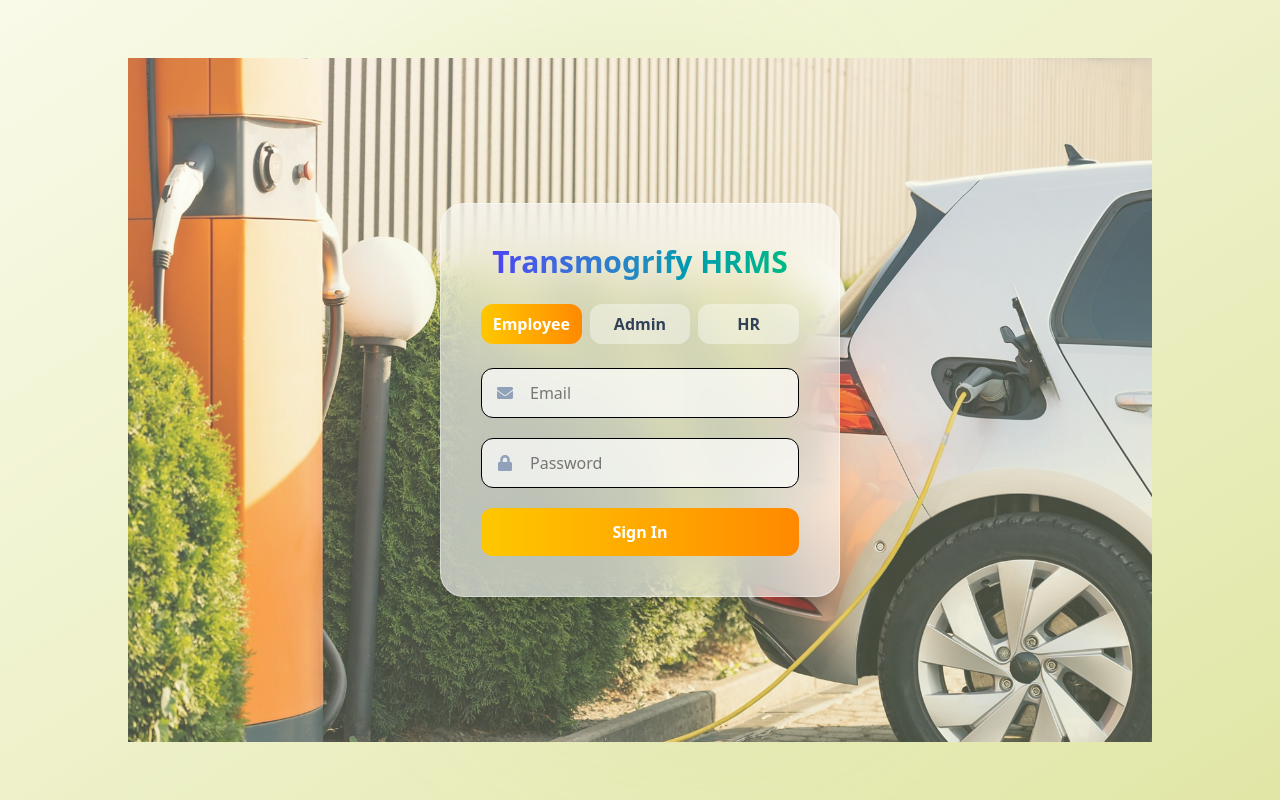
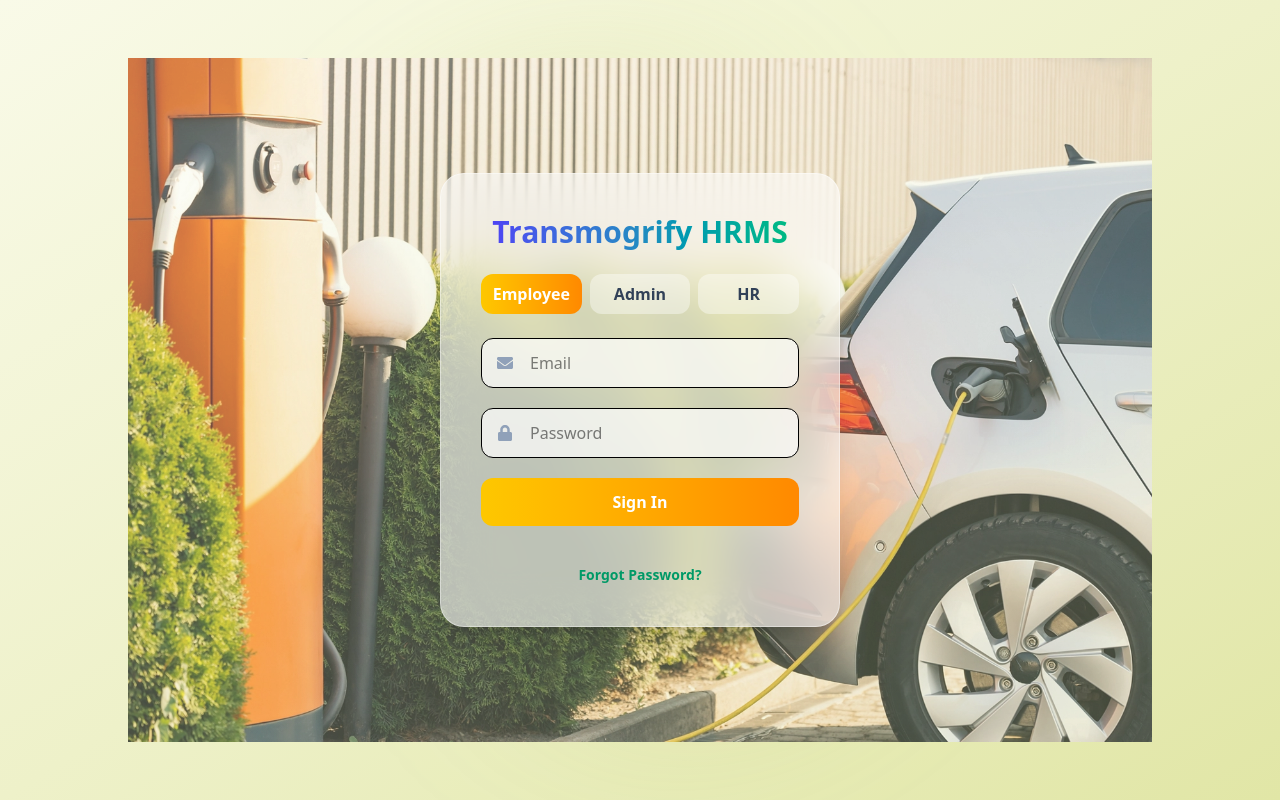
Before and after one commit to SujataR1/HRMS-2.0-FE, a React (Vite) app: page / in a window 1280 px wide. Built offline with nearby package versions, Linux system fonts and the light colour scheme.

Commit message:
forgot password fix

```diff
--- a/src/components/Home.jsx
+++ b/src/components/Home.jsx
@@ -608,6 +608,19 @@ const Home = () => {
               >
                 Sign In
               </button>
+              {/* FORGOT PASSWORD */}
+              <div className="text-center mt-4">
+                <button
+                  type="button"
+                  onClick={() =>
+                    navigate(`/forgot-password/${selectedRole.toLowerCase()}`)
+                  }
+                  className="text-sm font-semibold text-emerald-600 hover:text-emerald-800 transition"
+                >
+                  Forgot Password?
+                </button>
+              </div>
+
             </form>
           ) : (
             <form onSubmit={handleVerifyOtp} className="space-y-6 text-center">
```
